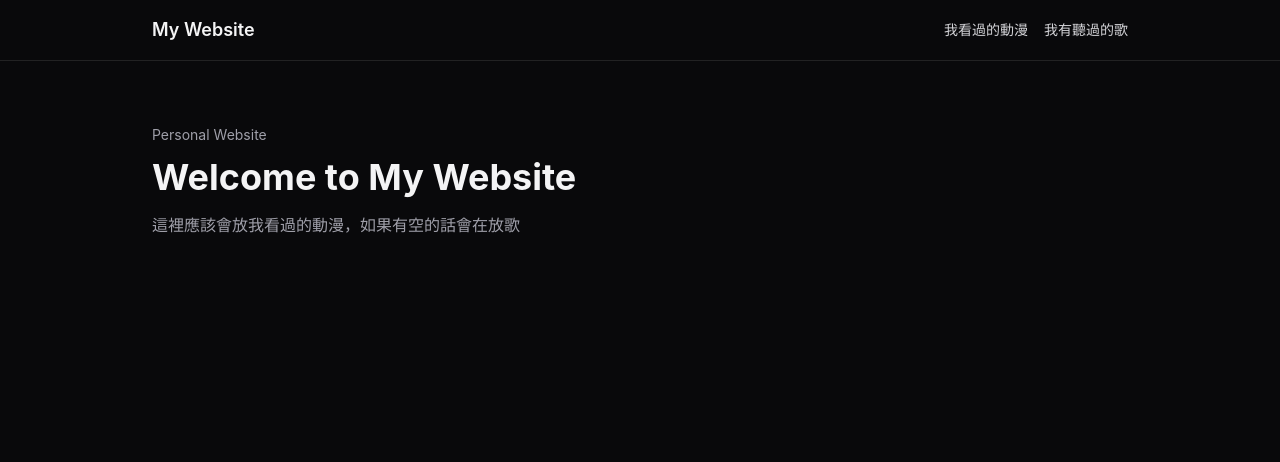
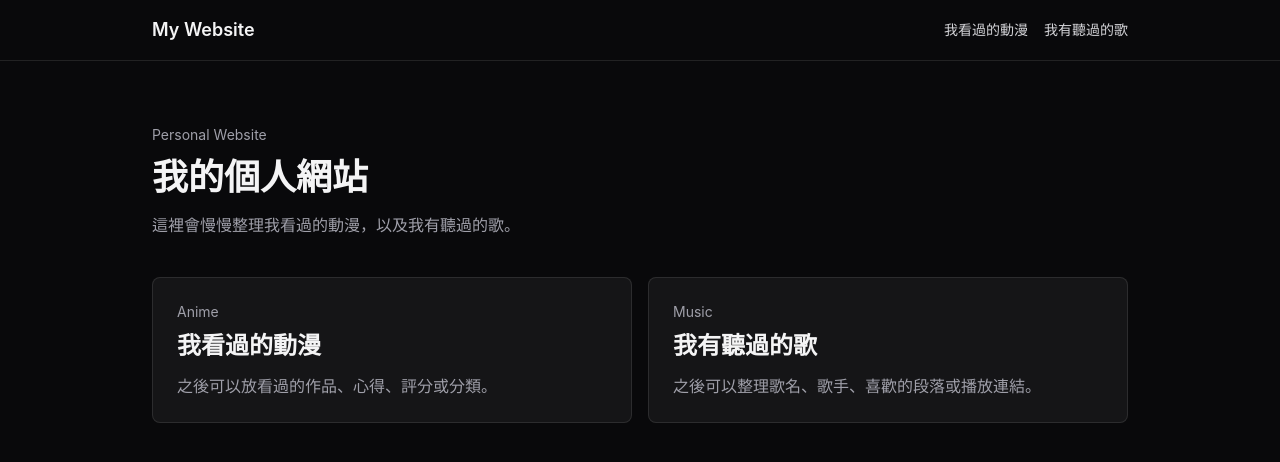
Before and after one commit to QAQBlaze0827/2026-personal-website, a Vue app: page / in a window 1280 px wide. Shown: the top 462 px of the page. Built offline with nearby package versions, Linux system fonts and the light colour scheme; the HTML template or start-up script is replaced by a standard one.

Commit message:
Add homepage category cards

```diff
--- a/src/App.vue
+++ b/src/App.vue
@@ -1,16 +1,47 @@
+<script setup lang="ts">
+import Header from './components/Header.vue'
+</script>
+
 <template>
   <main class="min-h-screen bg-zinc-950 text-zinc-100">
     <Header />
+
+    <!-- 首頁主要內容：max-w-5xl 限制寬度，mx-auto 讓內容置中 -->
     <section class="mx-auto max-w-5xl px-6 py-16">
       <p class="text-sm text-zinc-400">Personal Website</p>
-      <h1 class="mt-3 text-4xl font-bold">Welcome to My Website</h1>
+
+      <h1 class="mt-3 text-4xl font-bold">
+        我的個人網站
+      </h1>
+
       <p class="mt-4 max-w-xl text-zinc-400">
-        這裡應該會放我看過的動漫，如果有空的話會在放歌
+        這裡會慢慢整理我看過的動漫，以及我有聽過的歌。
       </p>
+
+      <!-- grid 用來排列卡片；md:grid-cols-2 代表中等螢幕以上變成兩欄 -->
+      <div class="mt-10 grid gap-4 md:grid-cols-2">
+        <a
+          href="#"
+          class="rounded-lg border border-white/10 bg-white/5 p-6 transition hover:border-white/20 hover:bg-white/10"
+        >
+          <p class="text-sm text-zinc-400">Anime</p>
+          <h2 class="mt-2 text-2xl font-semibold">我看過的動漫</h2>
+          <p class="mt-3 text-zinc-400">
+            之後可以放看過的作品、心得、評分或分類。
+          </p>
+        </a>
+
+        <a
+          href="#"
+          class="rounded-lg border border-white/10 bg-white/5 p-6 transition hover:border-white/20 hover:bg-white/10"
+        >
+          <p class="text-sm text-zinc-400">Music</p>
+          <h2 class="mt-2 text-2xl font-semibold">我有聽過的歌</h2>
+          <p class="mt-3 text-zinc-400">
+            之後可以整理歌名、歌手、喜歡的段落或播放連結。
+          </p>
+        </a>
+      </div>
     </section>
   </main>
 </template>
-
-<script setup lang="ts">
-import Header from './components/Header.vue'
-</script>
```
